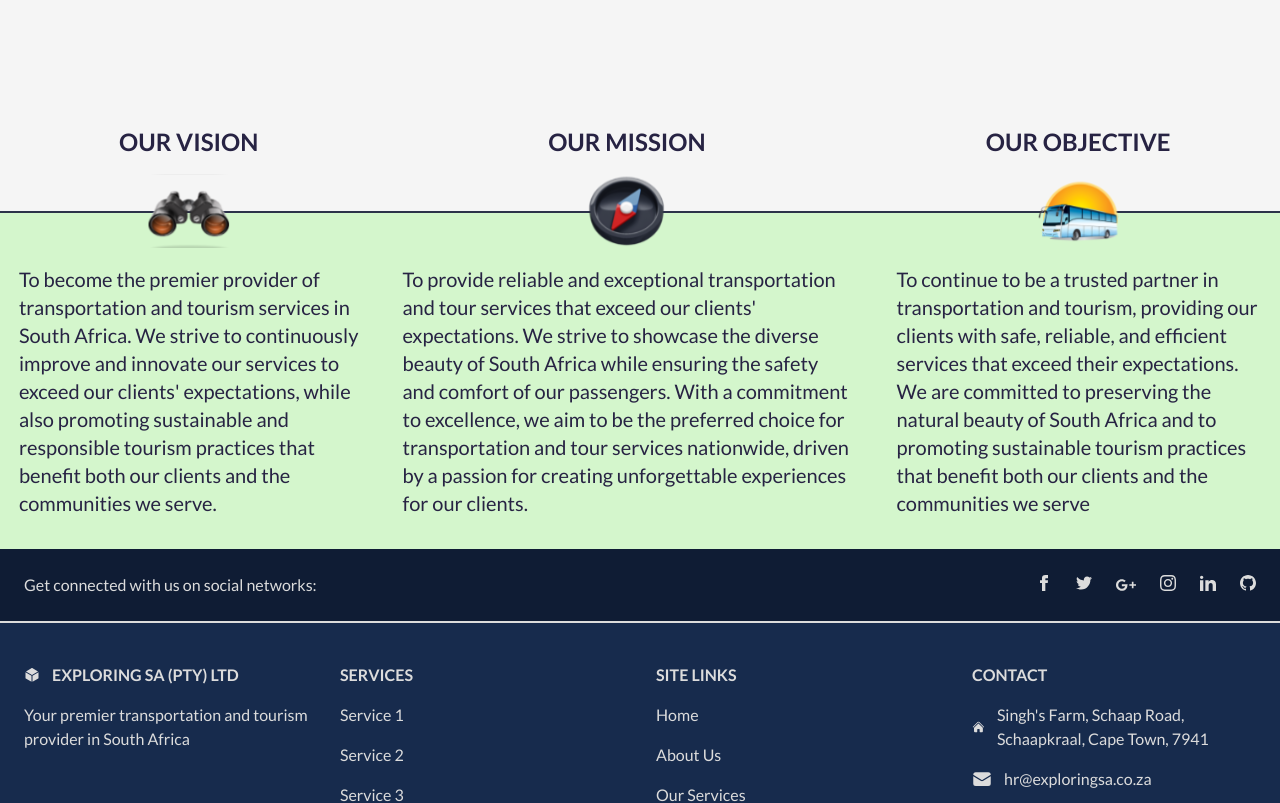
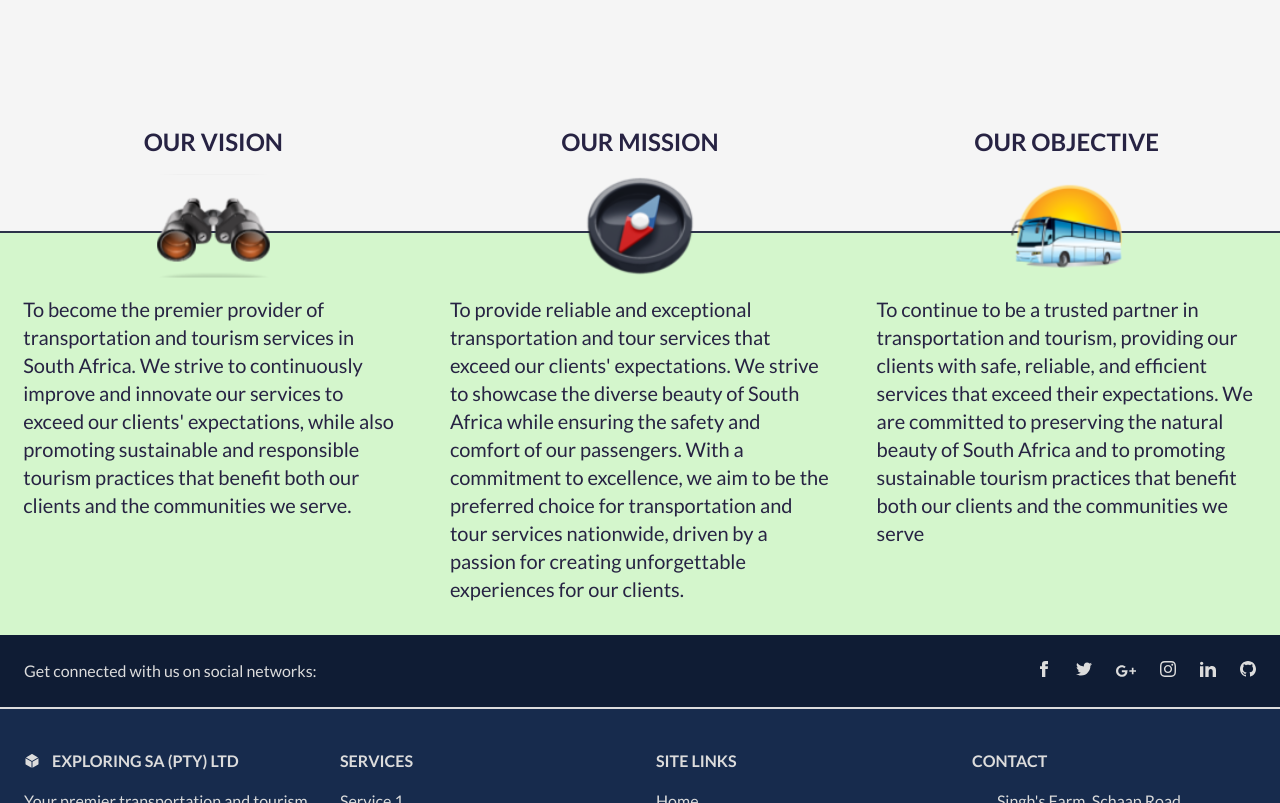
Before and after one commit to Riyaazct/exploringsa, a React (Create React App) app: page /about in a window 1280 px wide. Shown: the part 760-1563 px from the top of the page. Built offline with nearby package versions, Linux system fonts and the light colour scheme; what tailwindcss-animated, tw-elements would draw is missing.

Commit message:
update styling in vision page

```diff
--- a/src/routes/Vision.js
+++ b/src/routes/Vision.js
@@ -2,14 +2,16 @@ import React from "react";
 
 const Vision = () => {
   return (
-    <div className="">
+    <div>
+      {/* cards container */}
       <div className="relative flex flex-col md:h-full md:text-center md:flex-row ">
-        <div className="mb-16 max-w-[75%] md:mb-8 md:max-h-[500px] mx-auto 2xl:max-w-[25%]">
+        {/* card #1 */}
+        <div className="mb-16 max-w-[75%] md:mb-8 md:max-h-[500px] mx-auto xl:max-w-[33%]">
           <h2 className="text-2xl text-blueText font-semibold animate-jump-in animate-once animate-duration-[2000ms] animate-ease-in">
             OUR VISION
           </h2>
           <img
-            className="md:mx-auto h-[75px] my-4"
+            className="md:mx-auto h-[75px] md:h-[85px] lg:h-[95px] my-4 xl:h-[105px] 2xl:h-[115px]"
             src="images/icons/vision.svg"
             alt="binoculars icon"
           />
@@ -22,12 +24,13 @@ const Vision = () => {
             both our clients and the communities we serve.
           </p>
         </div>
-        <div className="mb-16 max-w-[75%] md:mb-8 md:max-h-[500px] mx-auto 2xl:max-w-[25%]">
+        {/* card #2 */}
+        <div className="mb-16 max-w-[75%] md:mb-8 md:max-h-[500px] mx-auto xl:max-w-[33%]">
           <h2 className="text-2xl text-blueText font-semibold animate-jump-in animate-once animate-duration-[2000ms] animate-ease-in">
             OUR MISSION
           </h2>
           <img
-            className="md:mx-auto h-[75px] my-4"
+            className="md:mx-auto h-[75px] md:h-[85px] lg:h-[95px] my-4 xl:h-[105px] 2xl:h-[115px]"
             src="images/icons/mission.svg"
             alt="compass icon"
           />
@@ -42,12 +45,13 @@ const Vision = () => {
             experiences for our clients.
           </p>
         </div>
-        <div className="mb-16 max-w-[75%] md:mb-8 md:max-h-[500px] mx-auto 2xl:max-w-[25%]">
+        {/* card #3 */}
+        <div className="mb-16 max-w-[75%] md:mb-8 md:max-h-[500px] mx-auto xl:max-w-[33%]">
           <h2 className="text-2xl text-blueText font-semibold animate-jump-in animate-once animate-duration-[2000ms] animate-ease-in">
             OUR OBJECTIVE
           </h2>
           <img
-            className="md:mx-auto h-[75px] my-4"
+            className="md:mx-auto h-[75px] md:h-[85px] lg:h-[95px] my-4 xl:h-[105px] 2xl:h-[115px]"
             src="images/icons/objective.svg"
             alt="bus icon"
           />
@@ -61,7 +65,7 @@ const Vision = () => {
           </p>
         </div>
         <div
-          className="hidden md:block md: top-[85px] absolute bg-lightGreen w-full h-full border-t-[2px]
+          className="hidden md:block md:top-[105px] absolute bg-lightGreen w-full h-full border-t-[2px]
                    border-[#2D334A] -z-10 2xl:left-0"
         />
       </div>
```
